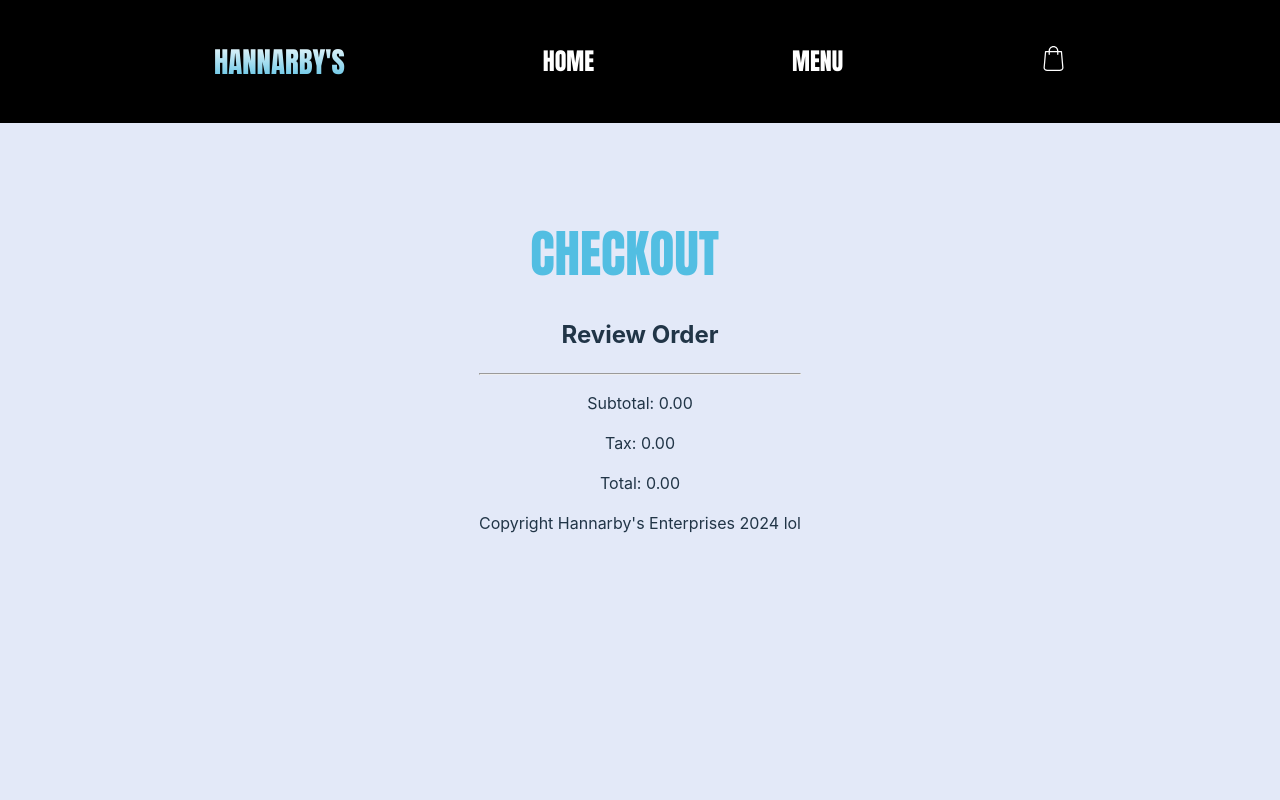
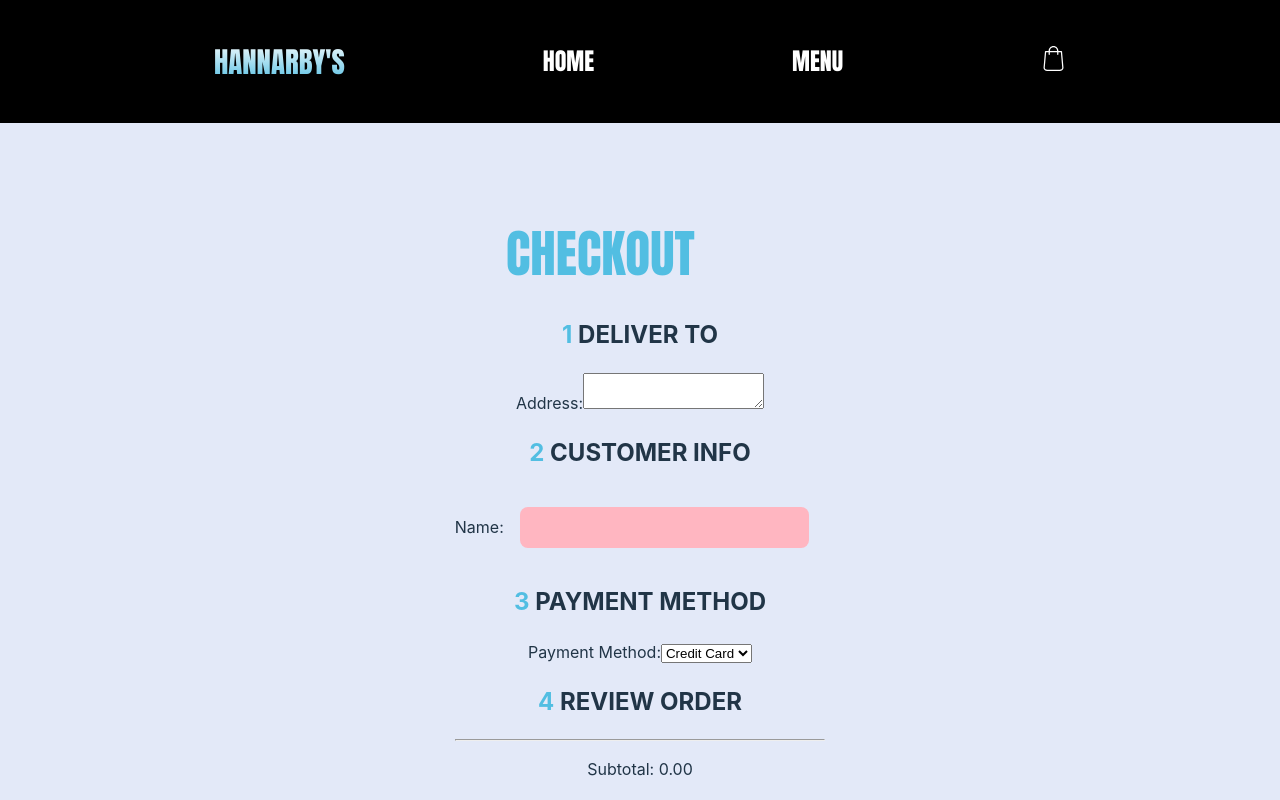
Before and after one commit to hgsherid17/e-commerce, a React (Vite) app: page /checkout in a window 1280 px wide. Shown: the top 800 px of the page. Built offline with nearby package versions, Linux system fonts and the light colour scheme.

Commit message:
Implemented simple checkout form

```diff
--- a/src/App.tsx
+++ b/src/App.tsx
@@ -105,7 +105,6 @@ const App: React.FC = ()  => {
   return (
 
     <div className = "app">
-
       <NavBar toggleCart = {toggleCart} cartCount = {cartCount}/>
 
       <Routes>
--- a/src/Components/Cart.tsx
+++ b/src/Components/Cart.tsx
@@ -88,10 +88,11 @@ const Cart : React.FC<CartProperties> = ({cart, totalPrice, setTotalPrice, curre
                 <p>Subtotal: ${(totalPrice).toFixed(2)}</p>
                 <p>Tax: ${(currentTax).toFixed(2)}</p>
                 <p>Total: ${(totalPrice + currentTax).toFixed(2)}</p>
+
+                <button><Link to="/checkout">Checkout</Link></button>
                     </>
                 )}
 
-                <Link to="/checkout">Checkout</Link>
 
             </div>
 
--- a/src/Pages/Checkout.tsx
+++ b/src/Pages/Checkout.tsx
@@ -1,6 +1,5 @@
-import React from 'react';
+import React, { useState, ChangeEvent, FormEvent } from 'react';
 import { CartItemType } from '../types';
-import { isInputElement } from 'react-router-dom/dist/dom';
 
 interface CheckoutProperties {
     cart: CartItemType[];
@@ -9,11 +8,58 @@ interface CheckoutProperties {
 }
 
 const Checkout: React.FC<CheckoutProperties> = ( {cart, currentTax, totalPrice} ) => {
+
+    const [formData, setFormData]= useState({
+        name: "",
+        address: "",
+        paymentMethod: ""
+    });
+
+    const change = (e: ChangeEvent<HTMLInputElement | HTMLTextAreaElement | HTMLSelectElement>) => {
+        const { name, value } = e.target;
+        setFormData({
+          ...formData,
+          [name]: value,
+        });
+    };
+    const submit = (e: FormEvent) => {
+        return "Yass";
+      };
+
     return (
         <div>
             <h1>Checkout</h1>
+            <form onSubmit={submit}>
 
-            <h2>Review Order</h2>
+            <h2><span>1</span> Deliver To</h2>
+            <div>
+                <label>
+                    Address:
+                    <textarea name="address" value={formData.address} onChange={change} required />
+                </label>
+            </div>
+
+            <h2><span>2</span> Customer Info</h2>
+            <div>
+                <label>
+                    Name:
+                    <input type="text" name="name" value={formData.name} onChange={change} required />
+                </label>
+            </div>
+
+            <h2><span>3</span> Payment Method</h2>
+            <div>
+                <label>
+                    Payment Method:
+                    <select name="paymentMethod" value={formData.paymentMethod} onChange={change} required>
+                        <option value="creditCard">Credit Card</option>
+                        <option value="debitCard">Debit Card</option>
+                        <option value="paypal">PayPal</option>
+                    </select>
+                </label>
+            </div>
+
+            <h2><span>4</span> Review Order</h2>
             {cart.map((item) => (
                 <div className = "checkoutItem">
                     <img src={item.image}></img>
@@ -25,6 +71,9 @@ const Checkout: React.FC<CheckoutProperties> = ( {cart, currentTax, totalPrice}
             <p>Subtotal: {(totalPrice).toFixed(2)}</p>
             <p>Tax: {(currentTax).toFixed(2)}</p>
             <p>Total: {(totalPrice + currentTax).toFixed(2)}</p>
+
+            <button type="submit">Pay Now</button>
+            </form>
         </div>
     )
 }
--- a/src/index.css
+++ b/src/index.css
@@ -423,7 +423,13 @@ input {
   z-index: 10; /* So it appears above other content */
 }
 
-
+/** CHECKOUT **/
+h2 {
+  text-transform: uppercase;
+}
+h2 span {
+  color: var(--main-color);
+}
 /** BUTTONS **/
 button {
   border-radius: 8px;
```
